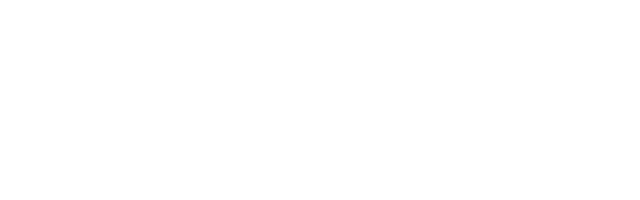
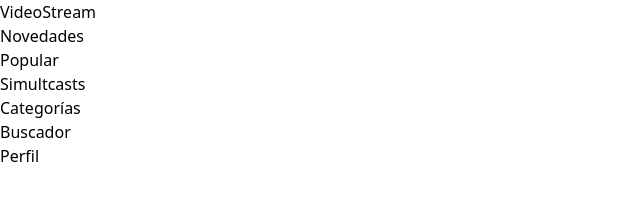
Before and after one commit to DanyRR3312/VideoStreaming, a plain HTML site: page index.html in a window 1280 px wide. Shown: the whole page, without its empty margins (0-640 px from the left). Drawn offline with nearby package versions, Linux system fonts and the light colour scheme.

Commit message:
avances de HTML

```diff
--- a/index.html
+++ b/index.html
@@ -3,9 +3,35 @@
 <head>
     <meta charset="UTF-8">
     <meta name="viewport" content="width=device-width, initial-scale=1.0">
+    <script src="https://cdn.jsdelivr.net/npm/@tailwindcss/browser@4"></script>
     <title>Video Streaming</title>
 </head>
 <body>
 
+    <header class="">
+
+        <div>
+
+            <div><h1>VideoStream</h1></div>
+            <div><h2>Novedades</h2></div>
+            <div><h2>Popular</h2></div>
+            <div><h2>Simultcasts</h2></div>
+            <div><h2>Categorías</h2></div>
+
+        </div>
+
+        <div>
+
+            <div>Buscador</div>
+            <div>Perfil</div>
+
+        </div>
+
+    </header>
+
+    <main></main>
+
+    <footer></footer>
+
 </body>
 </html>
```
Also changed, not shown: tailwind.config.js (added).
